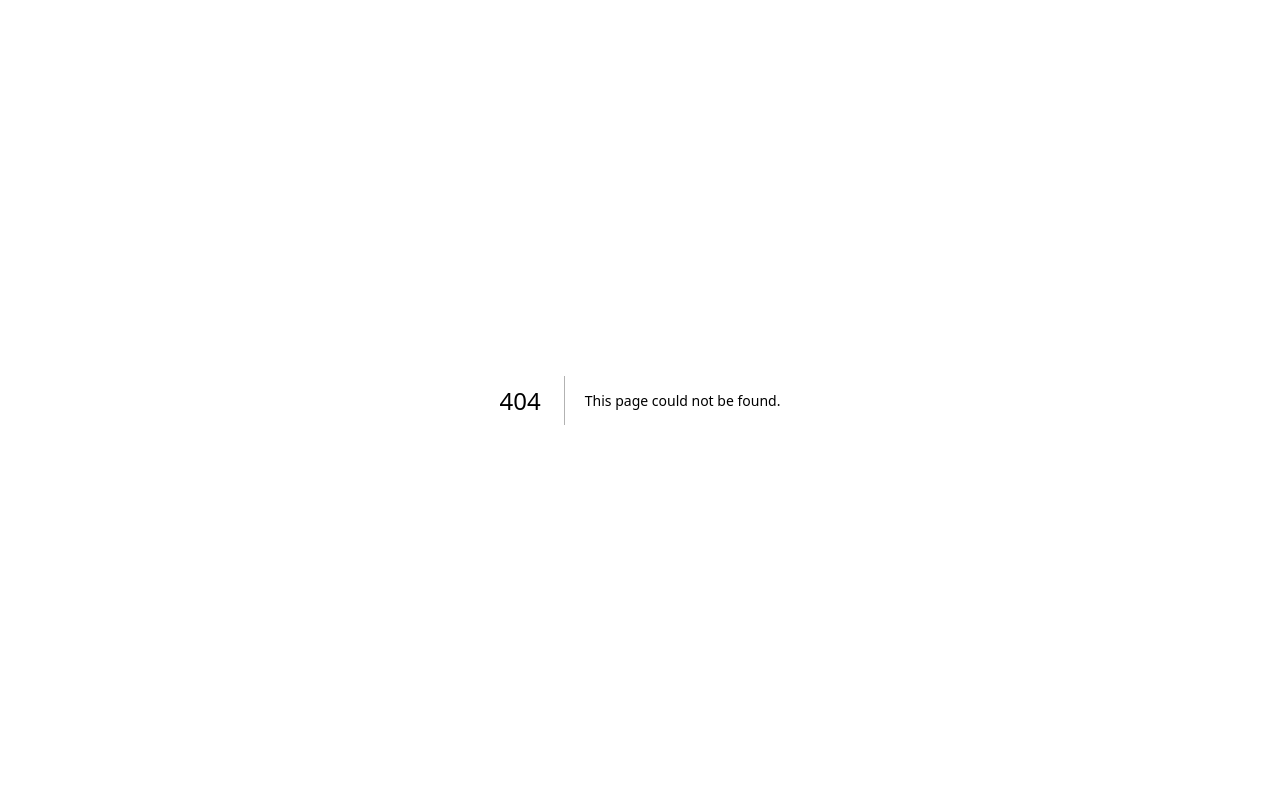
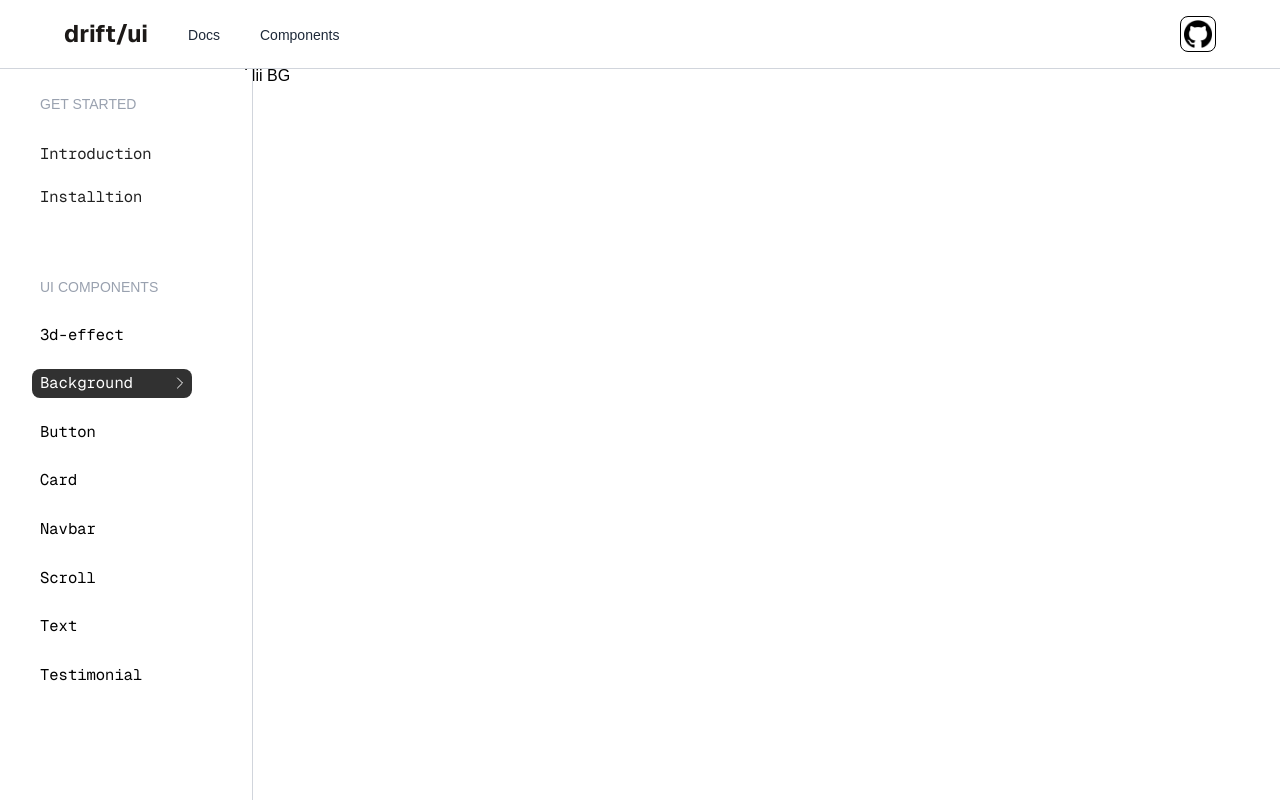
Before and after one commit to suryanshXD/Drift-UI, a Next.js app: page /docs/components/background in a window 1280 px wide. Before the commit this address had no page. Built offline with nearby package versions, Linux system fonts and the light colour scheme.

Commit message:
added comp pages

```diff
--- a/app/docs/components/3d-effect/page.tsx
+++ b/app/docs/components/3d-effect/page.tsx
@@ -17,7 +17,7 @@ export default function page() {
   };
   return (
     <>
-      <div className="flex flex-row min-h-screen sm:ml-1 ml-36">
+      <div className="flex flex-row min-h-screen sm: ml-1 lg:ml-36">
         <div className="pl-10  mt-24">
           <div className="text-3xl text-black font-sans font-bold">
             3D Card Effect
@@ -69,7 +69,7 @@ export default function page() {
         </div>
         <div
           onClick={srcollService}
-          className="fixed ml-220 mt-32 font-medium cursor-pointer"
+          className="fixed ml-[64%] mt-32 font-medium cursor-pointer"
         >
           On this page
         </div>
--- /dev/null
+++ b/app/docs/components/background/page.tsx
@@ -0,0 +1,3 @@
+export default function page() {
+  return <div>Hii BG</div>;
+}
--- /dev/null
+++ b/app/docs/components/button/page.tsx
@@ -0,0 +1,3 @@
+export default function page() {
+  return <div className="">Hii button</div>;
+}
--- /dev/null
+++ b/app/docs/components/card/page.tsx
@@ -0,0 +1,3 @@
+export default function page() {
+  return <div>Card</div>;
+}
--- /dev/null
+++ b/app/docs/components/navbar/page.tsx
@@ -0,0 +1,3 @@
+export default function page() {
+  return <div>Navbar</div>;
+}
--- /dev/null
+++ b/app/docs/components/scroll/page.tsx
@@ -0,0 +1,3 @@
+export default function page() {
+  return <div>Scroll</div>;
+}
--- /dev/null
+++ b/app/docs/components/testimonial/page.tsx
@@ -0,0 +1,3 @@
+export default function page() {
+  return <div>testimonial</div>;
+}
--- /dev/null
+++ b/app/docs/components/text/page.tsx
@@ -0,0 +1,3 @@
+export default function page() {
+  return <div>Text</div>;
+}
--- a/app/docs/layout.tsx
+++ b/app/docs/layout.tsx
@@ -1,56 +1,76 @@
 "use client";
-import Image from "next/image";
 import { motion } from "framer-motion";
 
 import Link from "next/link";
 import { DocsHeader } from "../components/docs/home/Header";
-import { useState } from "react";
+import { useEffect, useState } from "react";
 import { ChevronRight } from "../components/Logo/Chevron-Right";
-import { useParams, usePathname } from "next/navigation";
+import { usePathname } from "next/navigation";
 
 const components = [
   {
-    label: "3D-Effect",
+    label: "3d-effect",
     herf: "/3d-effect",
   },
   {
     label: "Background",
-    herf: "/3d-effect",
+    herf: "/background",
   },
   {
     label: "Button",
-    herf: "/3d-effect",
+    herf: "/button",
   },
   {
     label: "Card",
-    herf: "/3d-effect",
+    herf: "/card",
   },
   {
-    label: "Header",
-    herf: "/3d-effect",
+    label: "Navbar",
+    herf: "/navbar",
   },
   {
     label: "Scroll",
-    herf: "/3d-effect",
+    herf: "/scroll",
   },
   {
     label: "Text",
-    herf: "/3d-effect",
+    herf: "/text",
   },
   {
     label: "Testimonial",
-    herf: "/3d-effect",
+    herf: "/testimonial",
   },
 ];
 
 export default function layout({ children }: { children: React.ReactNode }) {
-  const [selected, setSelected] = useState("introduction");
+  const pathname = usePathname();
+
+  const selectedPath = (path: string) => {
+    if (path === "/docs") return "introduction";
+    if (path.includes("/docs/installtion")) return "installtion";
+    if (path.includes("/docs/components/3d-effect")) return "3d-effect";
+    if (path.includes("/docs/components/background")) return "Background";
+    if (path.includes("/docs/components/button")) return "Button";
+    if (path.includes("/docs/components/card")) return "Card";
+    if (path.includes("/docs/components/header")) return "Header";
+    if (path.includes("/docs/components/scroll")) return "Scroll";
+    if (path.includes("/docs/components/text")) return "Text";
+    if (path.includes("/docs/components/testimonial")) return "Testimonial";
+
+    return ""; // fallback
+  };
+  const [selected, setSelected] = useState(selectedPath(pathname));
+
+  useEffect(() => {
+    setSelected(selectedPath(pathname));
+  }, [pathname]);
+
   return (
     <>
       <div className="bg-white h-[100%] w-full text-black scroll-smooth">
         <DocsHeader />
         <div className="flex  sm: flex-col md:flex-row">
-          <div className="fixed top-16 left-0 h-[calc(100vh-4rem)] pl-8 pr-14 mt-1.5 border-r border-gray-300 bg-white sm: invisible">
+          <div className="fixed top-16 left-0 h-[calc(100vh-4rem)] pl-8 pr-14 mt-1.5 border-r border-gray-300 bg-white sm: invisible lg:visible">
             <p className="text-sm font-extralight text-gray-400 uppercase pt-6 ml-2">
               Get started
             </p>
@@ -150,7 +170,9 @@ export default function layout({ children }: { children: React.ReactNode }) {
               </div>
             </div>
           </div>
-          <div className="sm: ml-0  lg:ml-61">{children}</div>
+          <div className="sm: ml-0 sm: mt-12  lg:ml-61 lg:mt-16">
+            {children}
+          </div>
         </div>
       </div>
     </>
--- a/app/docs/page.tsx
+++ b/app/docs/page.tsx
@@ -38,8 +38,8 @@ export default function PageDocs() {
   ];
   return (
     <>
-      <div className="flex flex-col min-h-screen sm: mx-0 lg:mx-26 sm: mt-15 lg:mt-17 sm: max-w-full lg:w-4xl">
-        <div className="absolute mt-8 ml-[64%] font-light text-stone-800 sm: invisible">
+      <div className="flex flex-col min-h-screen sm: mx-0 lg:mx-26 sm: max-w-full lg:w-4xl">
+        <div className="absolute mt-8 ml-[64%] font-light text-stone-800 sm: invisible lg:visible">
           <div className="text-[14px] font-semibold">On This Page</div>
           <div
             onClick={srcollService}
```
